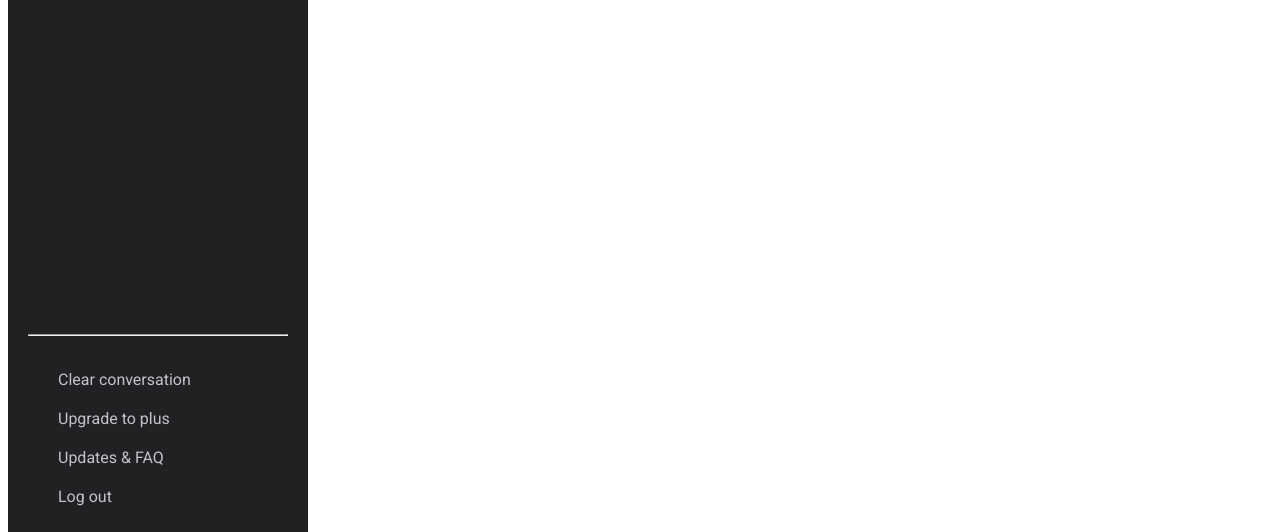
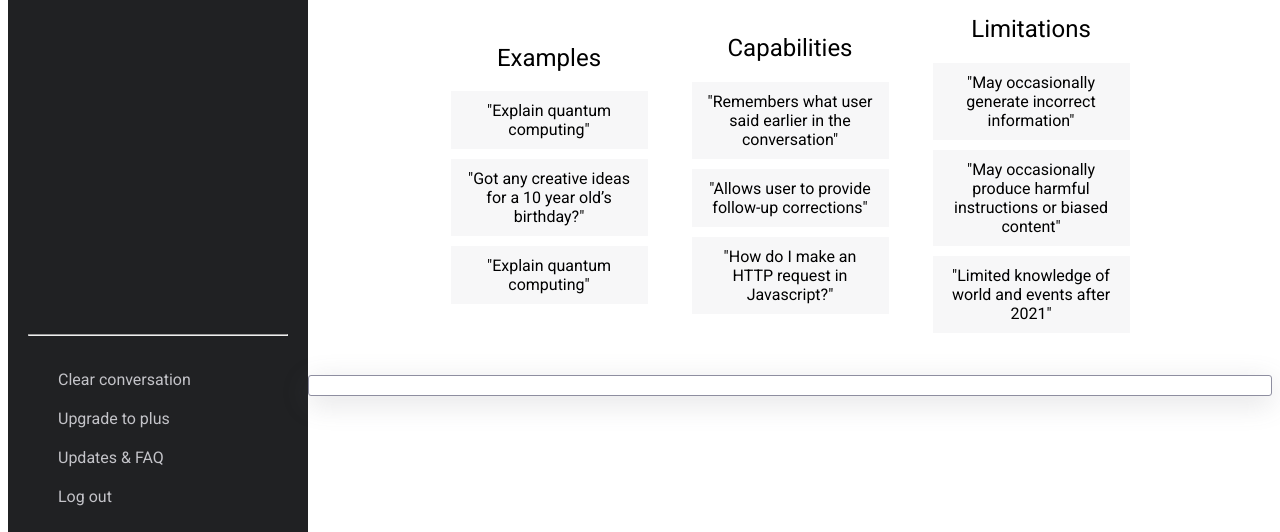
Before and after one commit to Romeo-mz/ChatGpt-Interface, a plain HTML site: page index.html in a window 1280 px wide. Shown: the part 276-808 px from the top of the page. Drawn offline with Linux system fonts and the light colour scheme.

Commit message:
Final elements are add, need to improve css

```diff
--- a/index.html
+++ b/index.html
@@ -40,7 +40,7 @@
                     "Explain quantum computing"
                 </div>
                 <div class="example-text">
-                    "Explain quantum computing"
+                    "Got any creative ideas for a 10 year old’s birthday?"
 
                 </div>
                 <div class="example-text">
@@ -52,14 +52,14 @@
             <div class="example">
                 <h2 class="example-title">Capabilities</h2>
                 <div class="example-text">
-                    "Explain quantum computing"
+                    "Remembers what user said earlier in the conversation"
                 </div>
                 <div class="example-text">
-                    "Explain quantum computing"
+                    "Allows user to provide follow-up corrections"
 
                 </div>
                 <div class="example-text">
-                    "Explain quantum computing"
+                    "How do I make an HTTP request in Javascript?"
 
                 </div>
 
@@ -67,21 +67,21 @@
             <div class="example">
                 <h2 class="example-title">Limitations</h2>
                 <div class="example-text">
-                    "Explain quantum computing"
+                    "May occasionally generate incorrect information"
                 </div>
                 <div class="example-text">
-                    "Explain quantum computing"
+                    "May occasionally produce harmful instructions or biased content"
 
                 </div>
                 <div class="example-text">
-                    "Explain quantum computing"
+                    "Limited knowledge of world and events after 2021"
 
                 </div>
 
             </div>
         </div>
         <div class="user-input">
-            <textarea name="user-textarea" id="user-textarea" cols="30" rows="1"></textarea>
+            <textarea name="user-textarea" id="user-textarea" cols="150" rows="1"></textarea>
         </div>
     </section>
 
--- a/style.css
+++ b/style.css
@@ -31,10 +31,7 @@ hr{
     margin-left: 20px;
     margin-right: 20px;
 }
-.option{
 
-
-}
 
 button{
     text-align: left;
@@ -46,26 +43,54 @@ button{
 }
 
 .user-chat  {
+  display: flex;
   flex: 1;
+  flex-direction: column;
   text-align: center;
   justify-content: center;
   align-items:center ;
 
 
 }
+
+h1{
+  display: flex;
+
+  justify-content: center;
+  align-items:center ;
+}
 .examples-text{
-
+  max-width: 75%;
   display: flex;
   justify-content: center;
   align-items:center ;
   flex-direction: row;
-
-
+  padding: 20px;
 
 }
 .example{
-    display: flex;
+  flex: 1;
+  box-sizing: border-box;
   flex-direction: column;
   padding: 10px;
+  margin: 2px;
 
 }
+h2.example-title {
+  font-weight: normal;
+}
+.example-text{
+  padding: 10px;
+  margin: 10px;
+  background-color: #f7f7f8;
+
+}
+
+textarea{
+  box-sizing: border-box;
+  resize: none;
+  width: 100%;
+  border:solid 1px #8e8ea0;
+  border-radius: 3px;
+  box-shadow: rgba(100, 100, 111, 0.2) 0px 7px 29px 0px;;
+}
```
Lines whose indentation alone changed are shown as unchanged.
